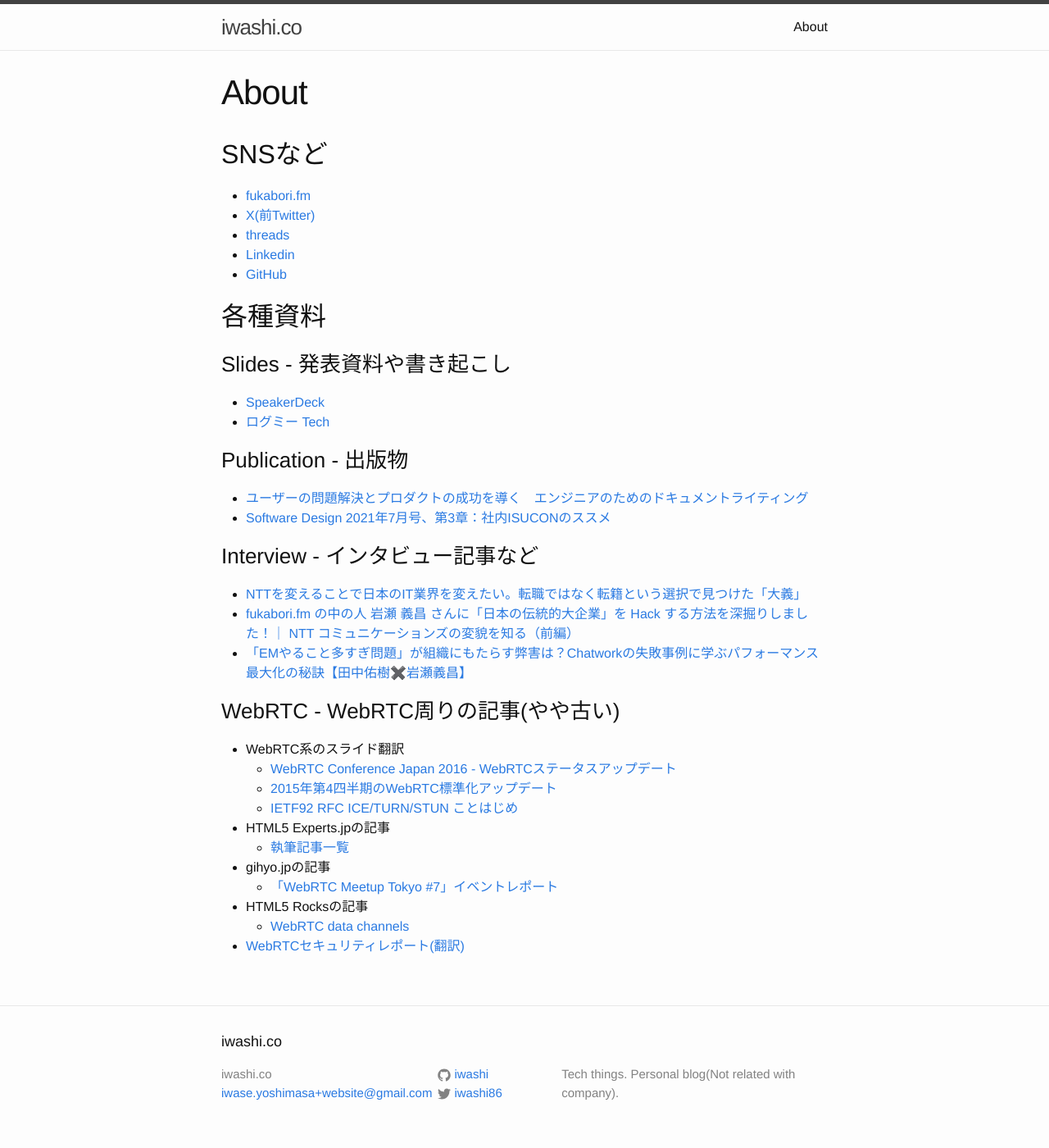
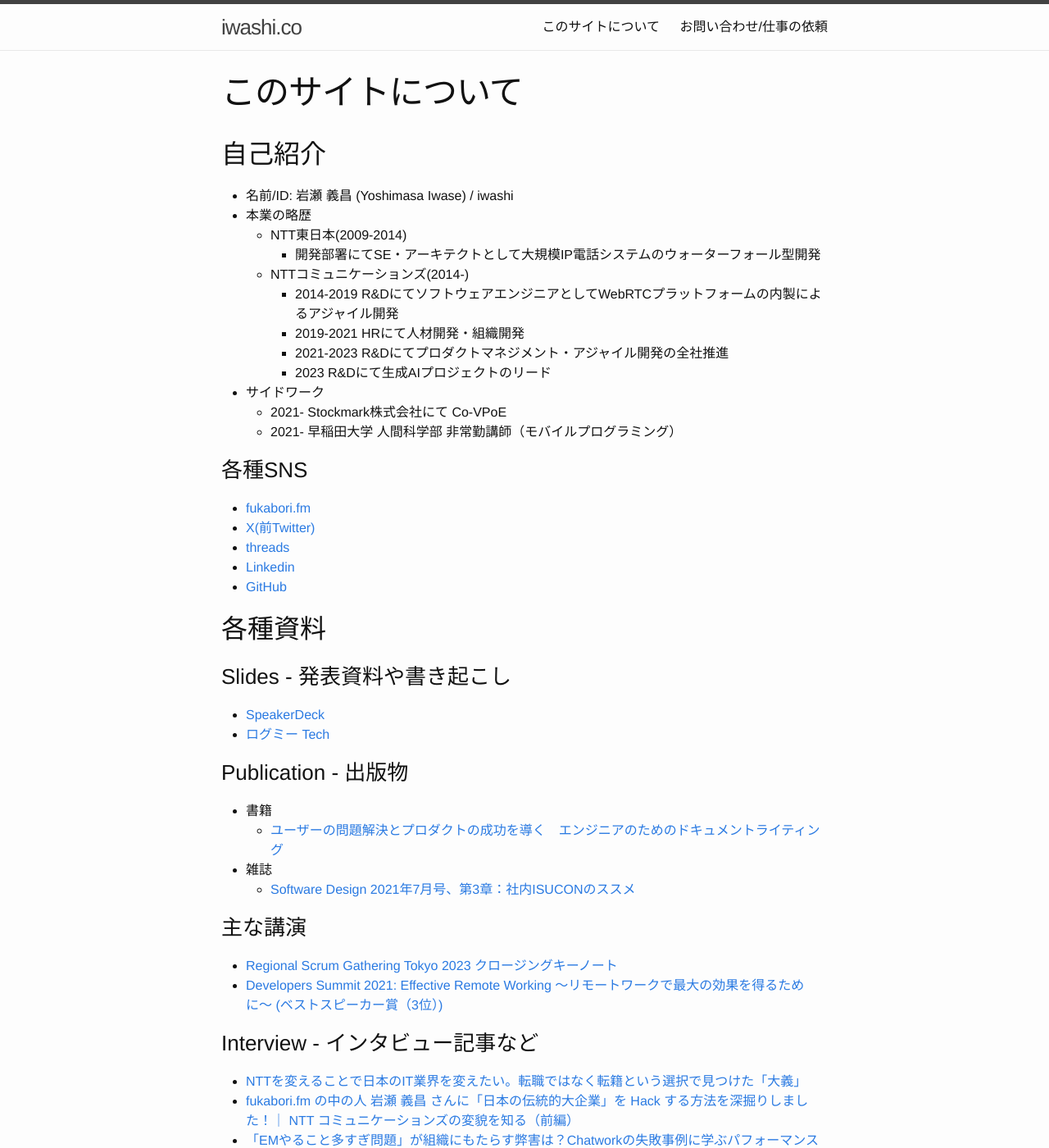
Before and after one commit to iwashi/iwashi.github.io, a Jekyll site: the page built from about.md, in a window 1280 px wide and 1400 px high. Shown: the whole window at 82% size. Built offline with Jekyll 4.4.1, drawn with Linux system fonts in a browser that asks for light colours.

Commit message:
brush up

```diff
--- a/about.md
+++ b/about.md
@@ -1,10 +1,25 @@
 ---
 layout: page
-title: About
+title: このサイトについて
 permalink: /about/
 ---
 
-## SNSなど
+## 自己紹介
+
+- 名前/ID: 岩瀬 義昌 (Yoshimasa Iwase) / iwashi
+- 本業の略歴
+	- NTT東日本(2009-2014)
+		- 開発部署にてSE・アーキテクトとして大規模IP電話システムのウォーターフォール型開発
+	- NTTコミュニケーションズ(2014-)
+		- 2014-2019 R&DにてソフトウェアエンジニアとしてWebRTCプラットフォームの内製によるアジャイル開発
+		- 2019-2021 HRにて人材開発・組織開発
+		- 2021-2023 R&Dにてプロダクトマネジメント・アジャイル開発の全社推進
+		- 2023 R&Dにて生成AIプロジェクトのリード
+- サイドワーク
+	- 2021- Stockmark株式会社にて Co-VPoE
+	- 2021- 早稲田大学 人間科学部 非常勤講師（モバイルプログラミング）
+
+### 各種SNS
 
 - [fukabori.fm](https://fukabori.fm/)
 - [X(前Twitter)](https://twitter.com/iwashi86)
@@ -21,8 +36,15 @@ permalink: /about/
 
 ### Publication - 出版物
 
-- [ユーザーの問題解決とプロダクトの成功を導く　エンジニアのためのドキュメントライティング](https://amzn.to/3mmgfvB)
-- [Software Design 2021年7月号、第3章：社内ISUCONのススメ](https://gihyo.jp/magazine/SD/archive/2021/202107)
+- 書籍
+	- [ユーザーの問題解決とプロダクトの成功を導く　エンジニアのためのドキュメントライティング](https://amzn.to/3mmgfvB)
+- 雑誌
+	- [Software Design 2021年7月号、第3章：社内ISUCONのススメ](https://gihyo.jp/magazine/SD/archive/2021/202107)
+
+### 主な講演
+
+- [Regional Scrum Gathering Tokyo 2023 クロージングキーノート](https://2023.scrumgatheringtokyo.org/#speakers)
+- [Developers Summit 2021: Effective Remote Working ～リモートワークで最大の効果を得るために〜 (ベストスピーカー賞（3位）)](https://event.shoeisha.jp/devsumi/20210218)
 
 ### Interview - インタビュー記事など
 
--- /dev/null
+++ b/contact.md
@@ -0,0 +1,17 @@
+---
+layout: page
+title: お問い合わせ/仕事の依頼
+permalink: /contact/
+---
+
+個人事業主として以下の依頼を受けています。
+
+- マネージャーの育成支援
+	- 1on1や研修を通じたマネージャー育成
+- 情報発信の支援
+	- ブログやイベントでの情報発信
+- 組織開発の支援
+	- 組織の課題を可視化して、課題に対するアクションプランの検討伴走
+
+各種お問い合わせは、 iwase.yoshimasa+website[あっと]gmail.com (あっとを@に変換ください)までご連絡ください。
+2-3日以内にご連絡差し上げます。（なお、時期により依頼を受けられない場合もある点、事前にご了承ください）
```
